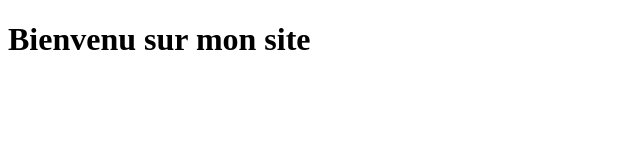
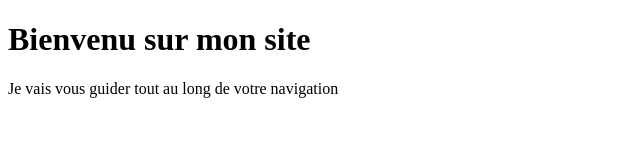
Before and after one commit to murdoch2439/test, a plain HTML site: page index.html in a window 1280 px wide. Shown: the whole page, without its empty margins (0-640 px from the left). Drawn offline with Linux system fonts and the light colour scheme.

Commit message:
ajout paragraph

```diff
--- a/index.html
+++ b/index.html
@@ -8,5 +8,6 @@
 </head>
 <body>
     <h1>Bienvenu sur mon site</h1>
+    <p>Je vais vous guider tout au long de votre navigation</p>
 </body>
 </html>
```
